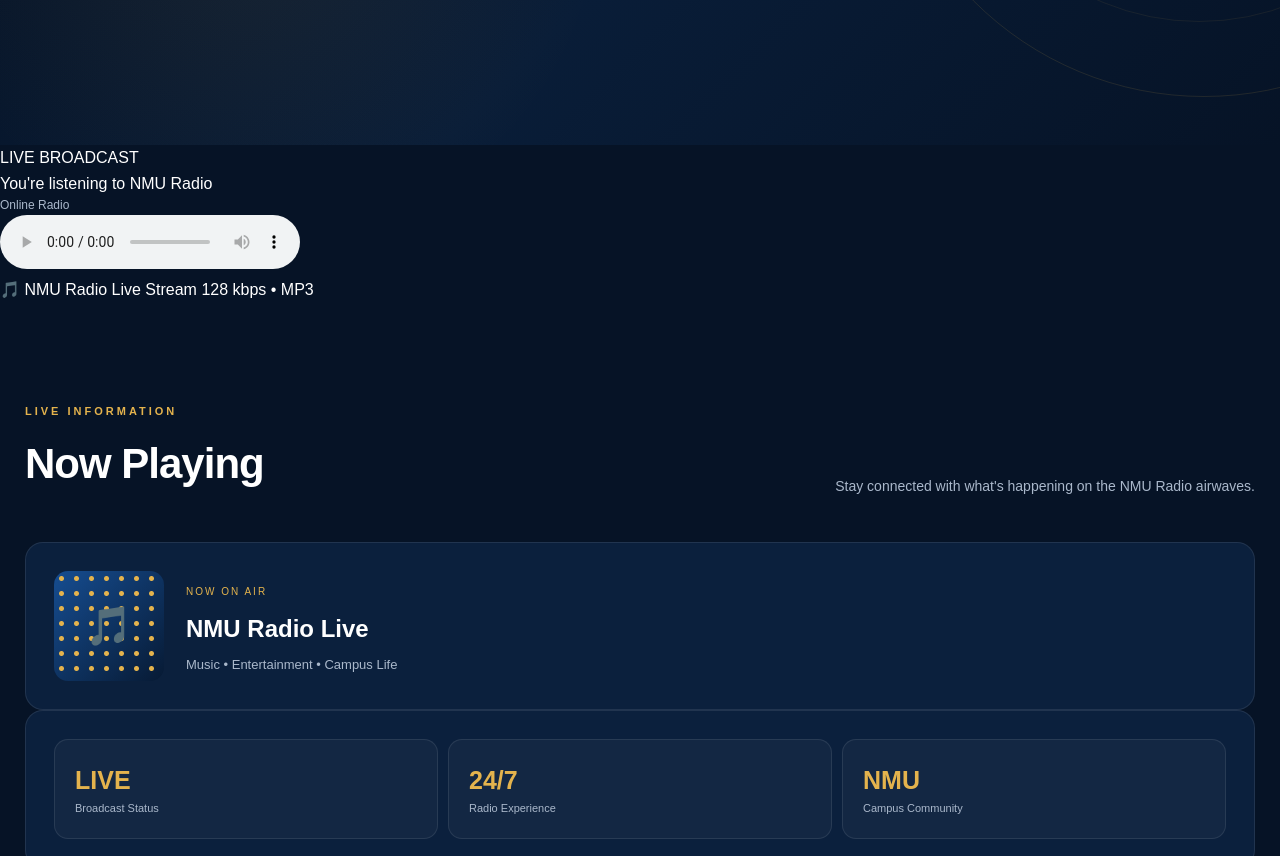
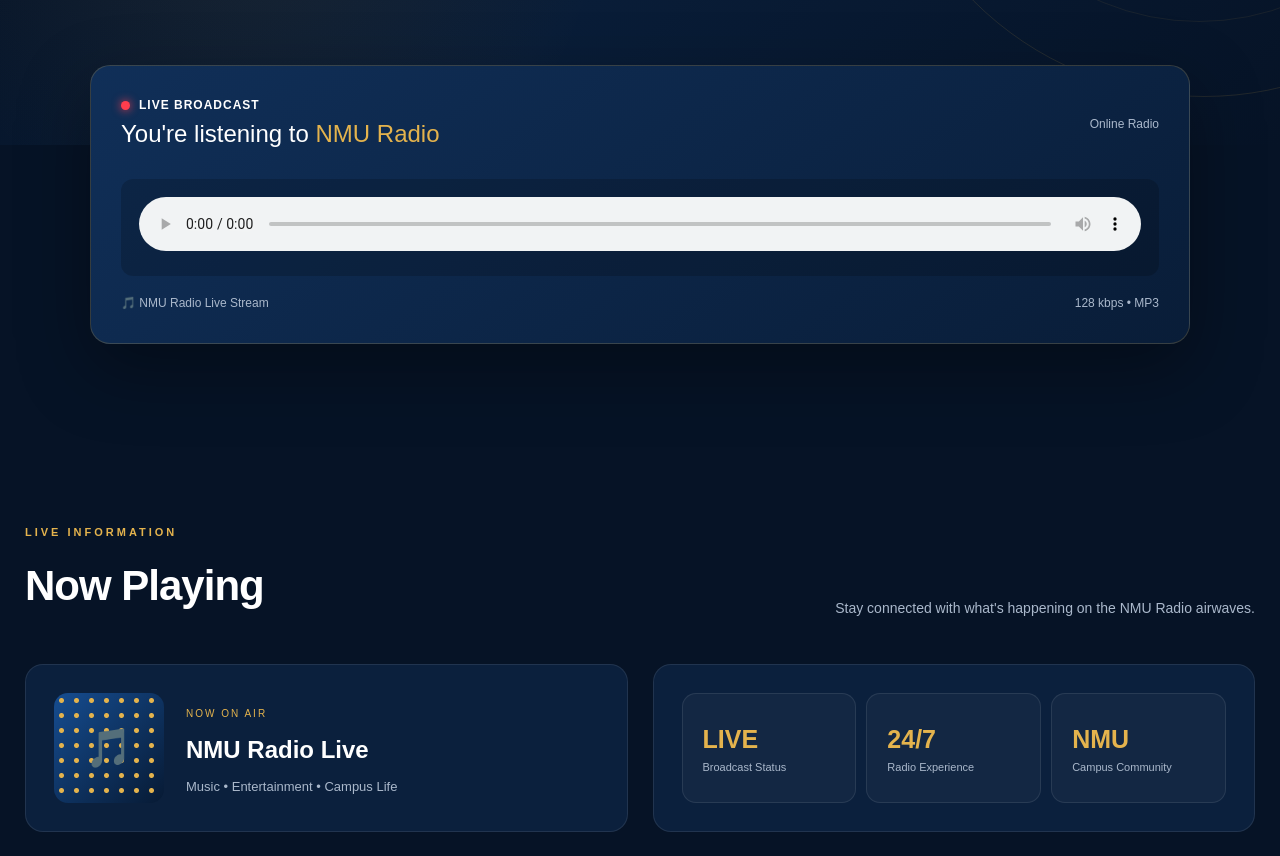
Before and after one commit to nmuradiooffical/RADIO-NMU, a plain HTML site: page index.html in a window 1280 px wide. Shown: the part 675-1531 px from the top of the page. Drawn offline with Linux system fonts and the light colour scheme.

Commit message:
Add files via upload

```diff
--- a/index.html
+++ b/index.html
@@ -380,61 +380,77 @@
     font-size:14px;
 }
 
-
-<!-- ================= PLAYER ================= -->
-
-<section class="player-section" id="listen">
-
-<div class="player">
-
-<div class="player-top">
-
-<div>
-
-<div class="on-air">
-<span class="on-air-dot"></span>
-LIVE BROADCAST
-</div>
-
-<div class="player-title">
-You're listening to <span>NMU Radio</span>
-</div>
-
-</div>
-
-<div style="color:#aab8cb;font-size:12px;">
-Online Radio
-</div>
-
-</div>
-
-
-<div class="audio-wrap">
-
-<audio controls>
-
-<source
-src="https://harbour-gmbh-ext-tsunami.trycloudflare.com/stream"
-type="audio/mpeg">
-
-Your browser does not support the audio player.
-
-</audio>
-
-</div>
-
-
-<div class="player-bottom">
-
-<span>🎵 NMU Radio Live Stream</span>
-
-<span>128 kbps • MP3</span>
-
-</div>
-
-</div>
-
-</section>
+/* ================= PLAYER ================= */
+
+.player-section{
+    margin-top:-80px;
+    position:relative;
+    z-index:10;
+    padding:0 25px 80px;
+}
+
+.player{
+    max-width:1100px;
+    margin:auto;
+    padding:30px;
+    background:linear-gradient(145deg,#102f58,#091d38);
+    border:1px solid rgba(228,179,77,.2);
+    border-radius:20px;
+    box-shadow:0 25px 70px rgba(0,0,0,.35);
+}
+
+.player-top{
+    display:flex;
+    align-items:center;
+    justify-content:space-between;
+    gap:20px;
+    margin-bottom:25px;
+}
+
+.on-air{
+    display:flex;
+    align-items:center;
+    gap:9px;
+    color:#fff;
+    font-size:12px;
+    font-weight:bold;
+    letter-spacing:1px;
+}
+
+.on-air-dot{
+    width:9px;
+    height:9px;
+    background:#ff3d4d;
+    border-radius:50%;
+    box-shadow:0 0 10px #ff3d4d;
+}
+
+.player-title{
+    font-size:24px;
+}
+
+.player-title span{
+    color:var(--gold);
+}
+
+.audio-wrap{
+    padding:18px;
+    background:rgba(0,0,0,.18);
+    border-radius:12px;
+}
+
+audio{
+    width:100%;
+}
+
+.player-bottom{
+    display:flex;
+    justify-content:space-between;
+    margin-top:18px;
+    color:var(--muted);
+    font-size:12px;
+}
+
 /* ================= NOW PLAYING ================= */
 
 .now-grid{
```
